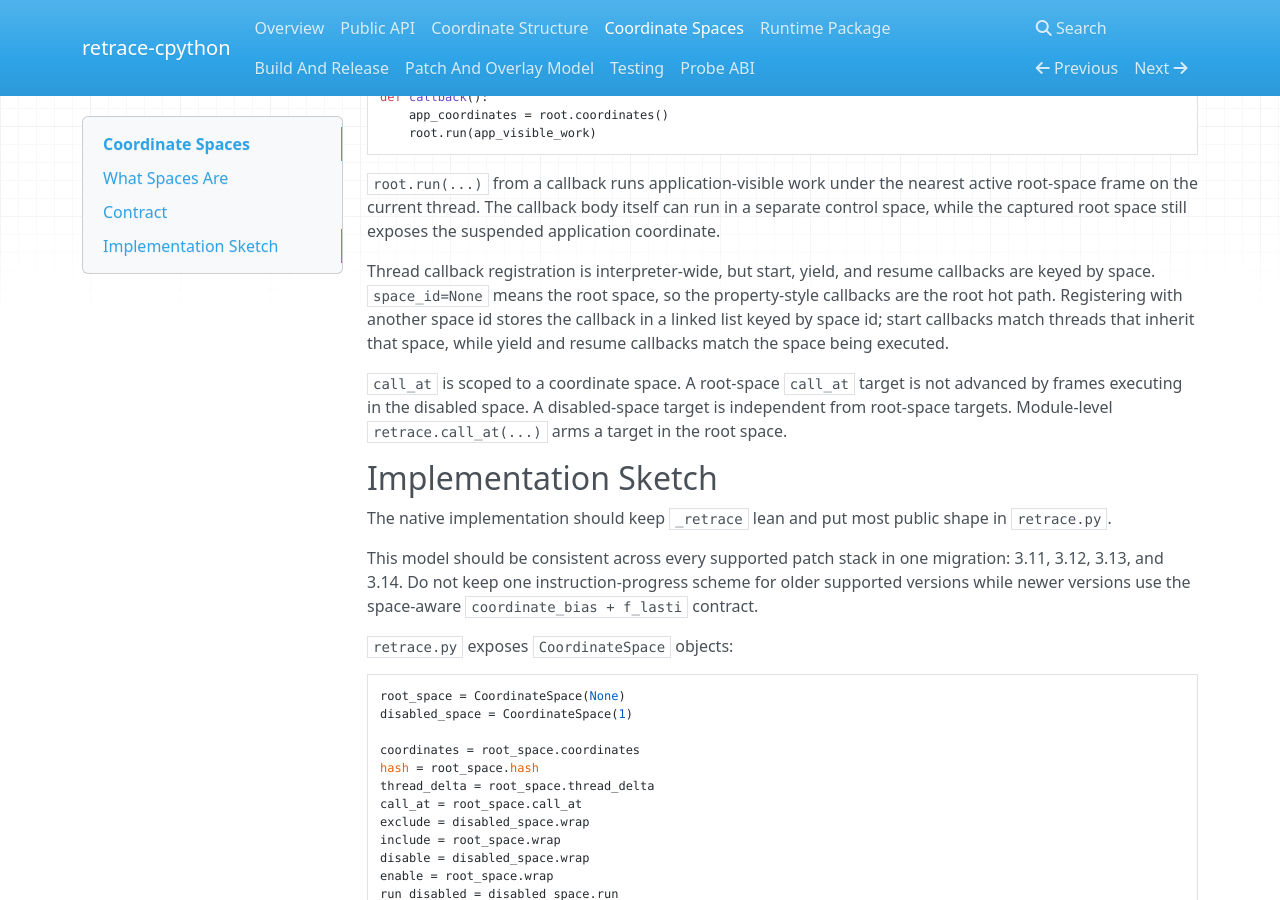
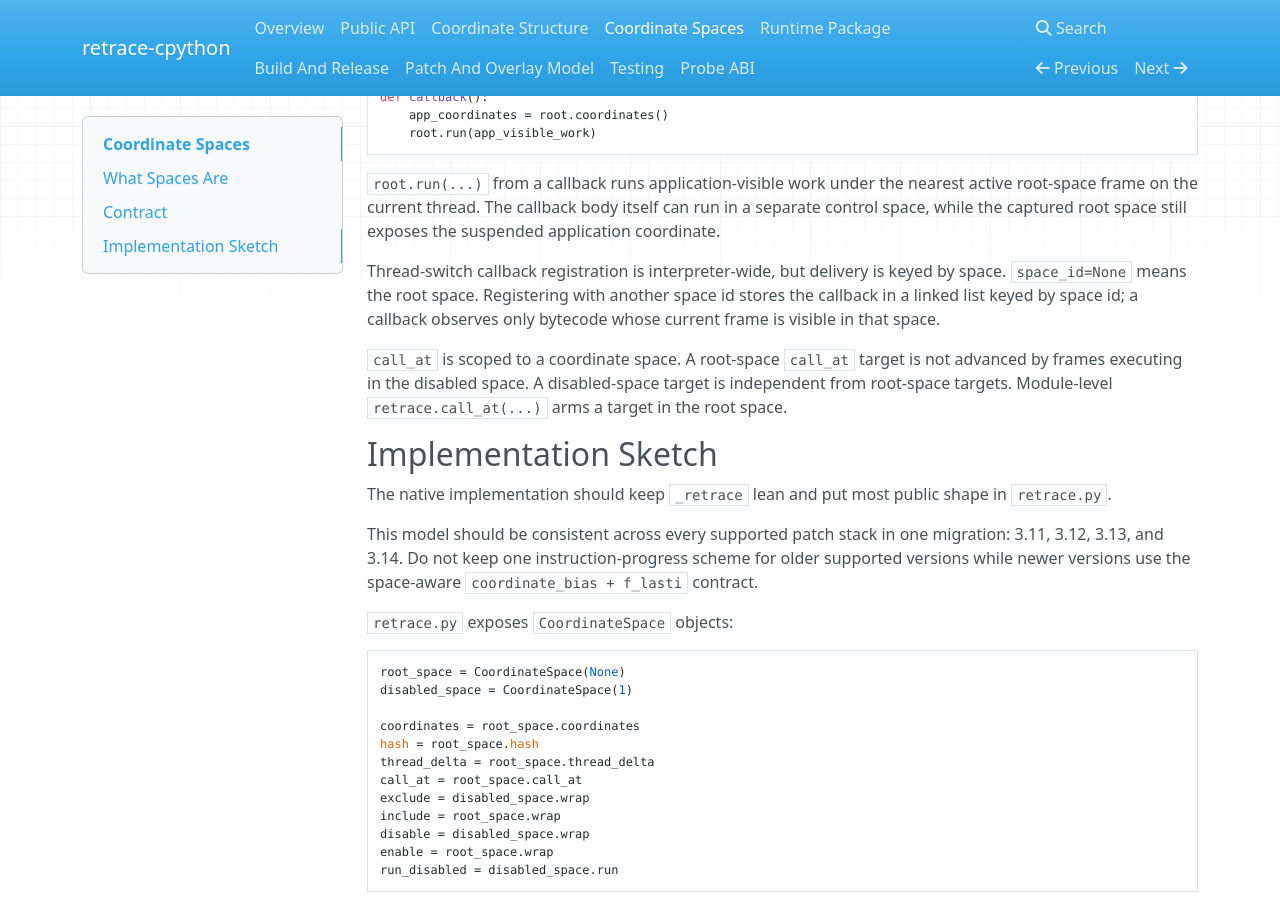
Before and after one commit to retracesoftware/retrace-cpython, an MkDocs documentation site: the page built from docs/coordinate-spaces.md, in a window 1280 px wide and 900 px high, scrolled down 3290 px. Built offline with MkDocs 1.6.1, drawn with Linux system fonts in a browser that asks for light colours; nearby versions of some CDN libraries.

Commit message:
Document thread switch scheduling contract

```diff
--- a/docs/coordinate-spaces.md
+++ b/docs/coordinate-spaces.md
@@ -203,12 +203,10 @@ active root-space frame on the current thread. The callback body itself can run
 in a separate control space, while the captured root space still exposes the
 suspended application coordinate.
 
-Thread callback registration is interpreter-wide, but start, yield, and resume
-callbacks are keyed by space. `space_id=None` means the root space, so the
-property-style callbacks are the root hot path. Registering with another space
-id stores the callback in a linked list keyed by space id; start callbacks match
-threads that inherit that space, while yield and resume callbacks match the
-space being executed.
+Thread-switch callback registration is interpreter-wide, but delivery is keyed
+by space. `space_id=None` means the root space. Registering with another space
+id stores the callback in a linked list keyed by space id; a callback observes
+only bytecode whose current frame is visible in that space.
 
 `call_at` is scoped to a coordinate space. A root-space `call_at` target is not
 advanced by frames executing in the disabled space. A disabled-space target is
```
Also changed, not shown: README.md (+11 -10 lines), docs/index.md (+1 -1 lines), docs/probe-abi.md (+3 -4 lines), 1 other file.
